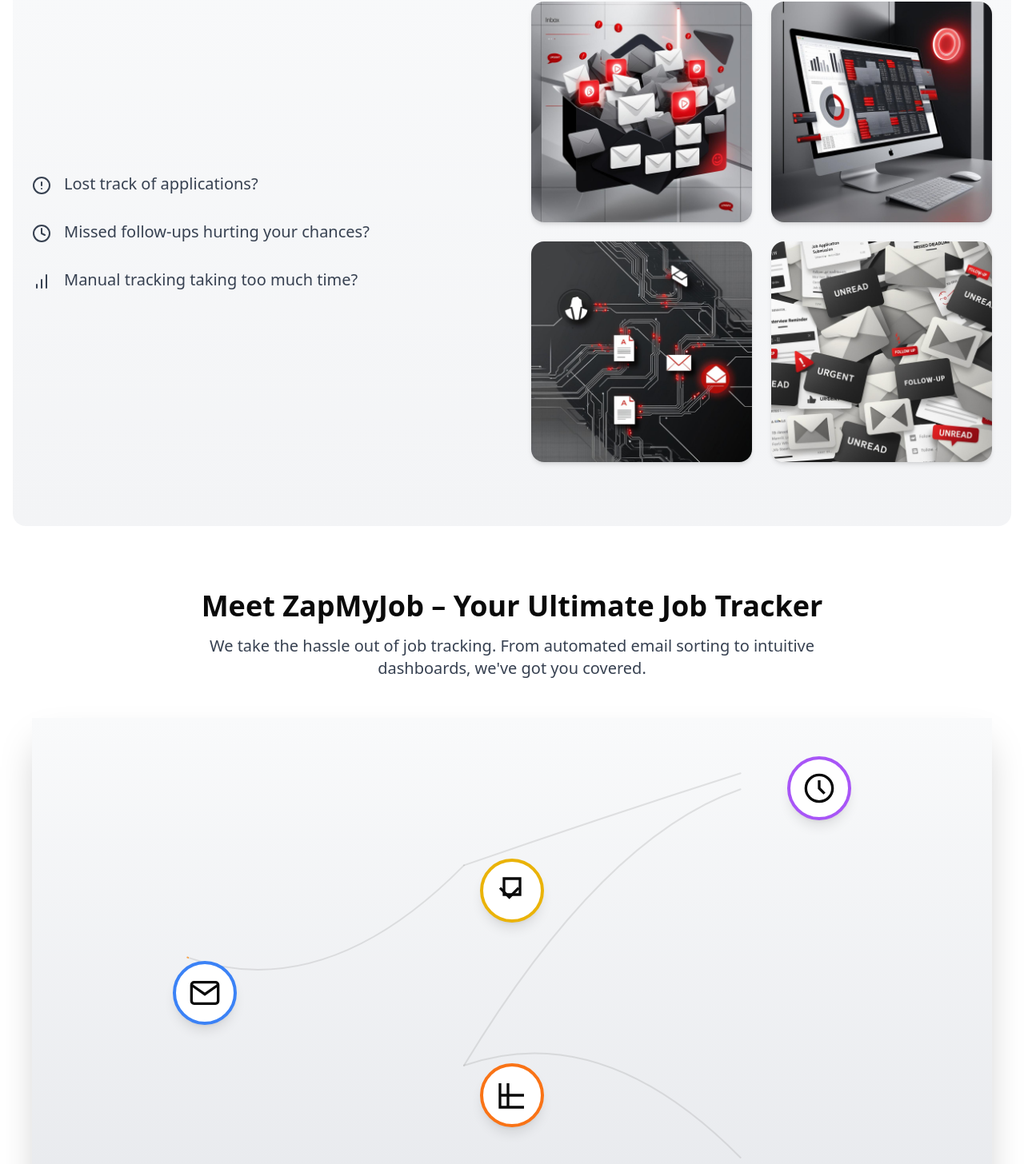
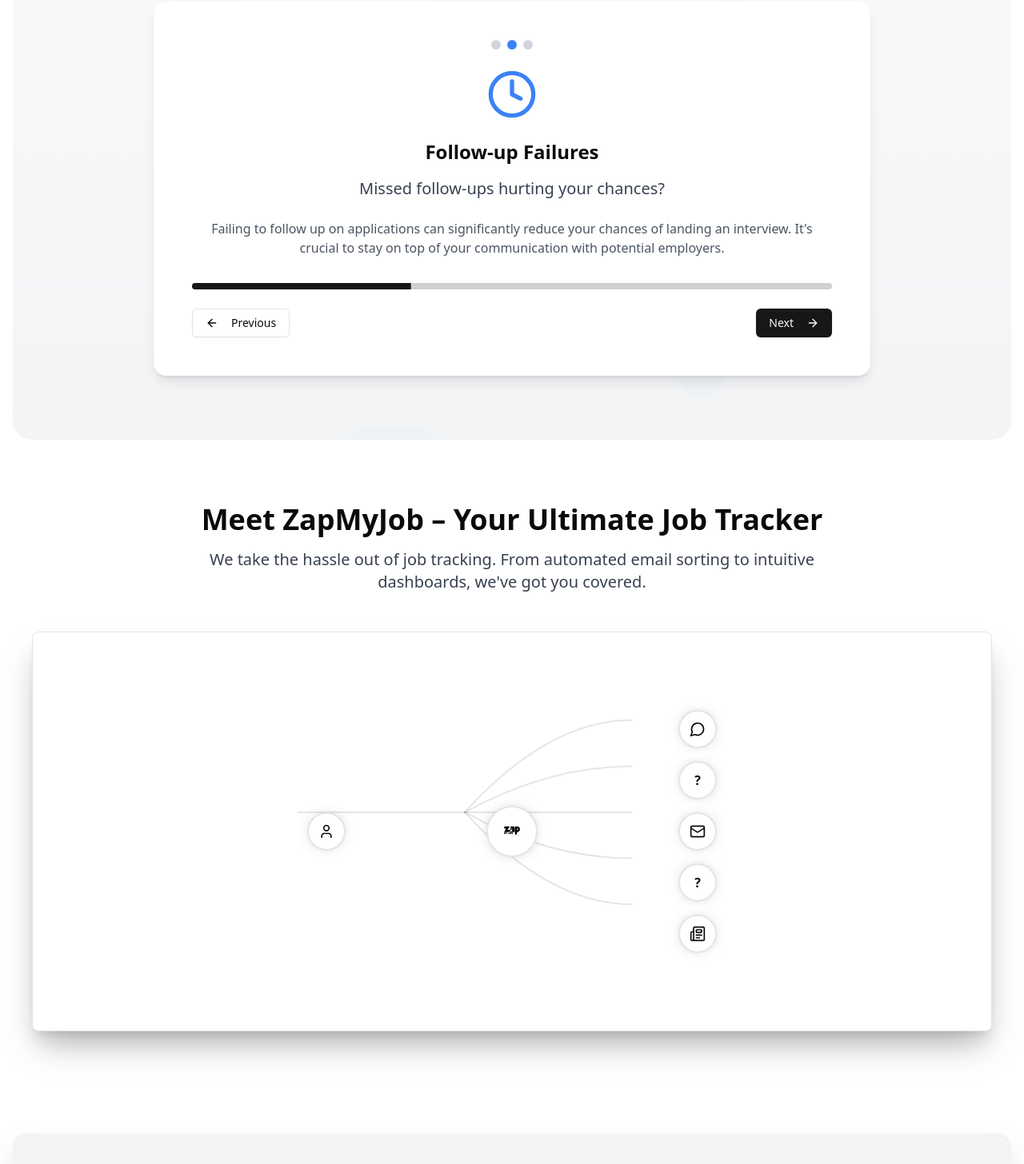
Before and after one commit to rambabu-143/zaplanding, a Next.js app: page / in a window 1280 px wide. Shown: the part 750-2206 px from the top of the page at 80% size. Built offline with nearby package versions, Linux system fonts and the light colour scheme.

Commit message:
changed the layotu of the second section

```diff
--- a/package.json
+++ b/package.json
@@ -10,6 +10,7 @@
   },
   "dependencies": {
     "@radix-ui/react-dialog": "^1.1.2",
+    "@radix-ui/react-progress": "^1.1.0",
     "@radix-ui/react-slot": "^1.1.0",
     "class-variance-authority": "^0.7.1",
     "clsx": "^2.1.1",
--- a/src/app/page.tsx
+++ b/src/app/page.tsx
@@ -1,7 +1,7 @@
 'use client'
 import { Navbar } from '@/components/navbar'
 import { Hero } from '@/components/hero'
-import { ProblemStatement } from '@/components/problem-statement'
+import { EnhancedMultiStepJobChallenges } from '@/components/problem-statement'
 import { SolutionOverview } from '@/components/solution-overview'
 import { ExclusiveOffer } from '@/components/exclusive-offer'
 import { Features } from '@/components/features'
@@ -23,7 +23,7 @@
 
       {/* Problem Statement Section */}
       <section id="problem-statement">
-        <ProblemStatement />
+        <EnhancedMultiStepJobChallenges />
       </section>
 
       {/* Solution Overview Section */}
--- a/src/components/anim.tsx
+++ b/src/components/anim.tsx
@@ -1,187 +1,120 @@
-"use client";
+"use client"
 
-import React, { forwardRef, useRef } from "react";
-import { AnimatedBeam } from "./ui/animated-beam";
+import React, { useRef } from "react"
+import Image from "next/image"
+import { cn } from "@/lib/utils"
+import { AnimatedBeam } from "./ui/animated-beam"
+import { User, Zap, FileText, MessageCircle, Newspaper, Mail, FileImage } from 'lucide-react'
 
-const Circle = forwardRef<
+const Circle = React.forwardRef<
   HTMLDivElement,
   { className?: string; children?: React.ReactNode }
 >(({ className, children }, ref) => {
   return (
     <div
       ref={ref}
-      className={`z-10 flex items-center justify-center rounded-full border-4 bg-white p-2 shadow-lg transition-transform duration-300 hover:scale-110 ${className}`}
+      className={cn(
+        "z-10 flex items-center justify-center rounded-full border-2 bg-white p-1 sm:p-2 md:p-3 shadow-[0_0_20px_-12px_rgba(0,0,0,0.8)]",
+        className,
+      )}
     >
       {children}
     </div>
-  );
-});
+  )
+})
 
-Circle.displayName = "Circle";
+Circle.displayName = "Circle"
 
-export function EmailAutomationResponsive() {
-  const containerRef = useRef<HTMLDivElement>(null);
-
-  // Refs for key nodes
-  const emailRef = useRef<HTMLDivElement>(null);
-  const parsingRef = useRef<HTMLDivElement>(null);
-  const processingRef = useRef<HTMLDivElement>(null);
-  const visualizationRef = useRef<HTMLDivElement>(null);
-  const dashboardRef = useRef<HTMLDivElement>(null);
+export function AnimatedBeamMultipleOutputDemo({
+  className,
+}: {
+  className?: string
+}) {
+  const containerRef = useRef<HTMLDivElement>(null)
+  const div1Ref = useRef<HTMLDivElement>(null)
+  const div2Ref = useRef<HTMLDivElement>(null)
+  const div3Ref = useRef<HTMLDivElement>(null)
+  const div4Ref = useRef<HTMLDivElement>(null)
+  const div5Ref = useRef<HTMLDivElement>(null)
+  const div6Ref = useRef<HTMLDivElement>(null)
+  const div7Ref = useRef<HTMLDivElement>(null)
 
   return (
     <div
-      className="relative w-full min-h-[500px] sm:min-h-[600px] md:min-h-[700px] overflow-hidden p-4 sm:p-8 md:p-12 bg-gradient-to-b from-gray-50 to-gray-200"
+      className={cn(
+        "relative flex h-[300px] sm:h-[400px] md:h-[500px] w-full items-center justify-center overflow-hidden rounded-lg border bg-background p-4 sm:p-6 md:p-10 shadow-xl",
+        className,
+      )}
       ref={containerRef}
     >
-      <div className="grid grid-cols-3 gap-4 sm:gap-8 md:gap-12 items-center justify-items-center h-full">
-        {/* Email Input */}
-        <Circle
-          ref={emailRef}
-          className="border-blue-500 w-12 h-12 sm:w-16 sm:h-16 md:w-20 md:h-20 col-start-1 row-start-3"
-        >
-          <Icons.email />
-        </Circle>
-
-        {/* Parsing */}
-        <Circle
-          ref={parsingRef}
-          className="border-yellow-500 w-12 h-12 sm:w-16 sm:h-16 md:w-20 md:h-20 col-start-2 row-start-2"
-        >
-          <Icons.parsing />
-        </Circle>
-
-        {/* Processing */}
-        <Circle
-          ref={processingRef}
-          className="border-purple-500 w-12 h-12 sm:w-16 sm:h-16 md:w-20 md:h-20 col-start-3 row-start-1"
-        >
-          <Icons.processing />
-        </Circle>
-
-        {/* Visualization */}
-        <Circle
-          ref={visualizationRef}
-          className="border-orange-500 w-12 h-12 sm:w-16 sm:h-16 md:w-20 md:h-20 col-start-2 row-start-4"
-        >
-          <Icons.visualization />
-        </Circle>
-
-        {/* Dashboard */}
-        <Circle
-          ref={dashboardRef}
-          className="border-green-500 w-12 h-12 sm:w-16 sm:h-16 md:w-20 md:h-20 col-start-3 row-start-5"
-        >
-          <Icons.dashboard />
-        </Circle>
+      <div className="flex size-full max-w-lg flex-row items-stretch justify-between gap-4 sm:gap-6 md:gap-10">
+        <div className="flex flex-col justify-center">
+          <Circle ref={div7Ref} className="size-8 sm:size-10 md:size-12">
+            <User className="h-4 w-4 sm:h-5 sm:w-5 md:h-6 md:w-6" />
+          </Circle>
+        </div>
+        <div className="flex flex-col justify-center">
+          <Circle ref={div6Ref} className="size-10 sm:size-12 md:size-16">
+          <Image src='/ZapmyjobLOgo.svg' alt='Zapmyjob Logo' width={100} height={100} />
+          </Circle>
+        </div>
+        <div className="flex flex-col justify-center gap-2 sm:gap-3 md:gap-4">
+          <Circle ref={div3Ref} className="size-8 sm:size-10 md:size-12">
+            <MessageCircle className="h-4 w-4 sm:h-5 sm:w-5 md:h-6 md:w-6" />
+          </Circle>
+          <Circle ref={div1Ref} className="size-8 sm:size-10 md:size-12">
+            {/* <FileImage className="h-4 w-4 sm:h-5 sm:w-5 md:h-6 md:w-6" /> */}
+            <p className="font-bold">?</p>
+          </Circle>
+          <Circle ref={div4Ref} className="size-8 sm:size-10 md:size-12">
+            <Mail className="h-4 w-4 sm:h-5 sm:w-5 md:h-6 md:w-6" />
+          </Circle>
+          <Circle ref={div2Ref} className="size-8 sm:size-10 md:size-12">
+          <p className="font-bold">?</p>
+          </Circle>
+          <Circle ref={div5Ref} className="size-8 sm:size-10 md:size-12">
+            <Newspaper className="h-4 w-4 sm:h-5 sm:w-5 md:h-6 md:w-6" />
+          </Circle>
+        </div>
       </div>
 
-      {/* Animated Beams */}
+      {/* AnimatedBeams */}
       <AnimatedBeam
         containerRef={containerRef}
-        fromRef={emailRef}
-        toRef={parsingRef}
-        curvature={-60}
-        startYOffset={-10}
-        endYOffset={-10}
-        // className="bg-gradient-to-r from-blue-500 via-teal-500 to-yellow-500"
+        fromRef={div1Ref}
+        toRef={div6Ref}
+        duration={3}
       />
       <AnimatedBeam
         containerRef={containerRef}
-        fromRef={parsingRef}
-        toRef={processingRef}
-        curvature={60}
-        startYOffset={-10}
-        endYOffset={-10}
-        // className="bg-gradient-to-r from-yellow-500 via-purple-500 to-pink-500"
+        fromRef={div2Ref}
+        toRef={div6Ref}
+        duration={3}
       />
       <AnimatedBeam
         containerRef={containerRef}
-        fromRef={processingRef}
-        toRef={visualizationRef}
-        curvature={-60}
-        startYOffset={10}
-        endYOffset={10}
-        // className="bg-gradient-to-r from-purple-500 via-orange-500 to-red-500"
+        fromRef={div3Ref}
+        toRef={div6Ref}
+        duration={3}
       />
       <AnimatedBeam
         containerRef={containerRef}
-        fromRef={visualizationRef}
-        toRef={dashboardRef}
-        curvature={60}
-        startYOffset={10}
-        endYOffset={10}
-        // className="bg-gradient-to-r from-orange-500 via-yellow-500 to-green-500"
+        fromRef={div4Ref}
+        toRef={div6Ref}
+        duration={3}
+      />
+      <AnimatedBeam
+        containerRef={containerRef}
+        fromRef={div5Ref}
+        toRef={div6Ref}
+        duration={3}
+      />
+      <AnimatedBeam
+        containerRef={containerRef}
+        fromRef={div6Ref}
+        toRef={div7Ref}
+        duration={3}
       />
     </div>
-  );
+  )
 }
-
-const Icons = {
-  email: () => (
-    <svg
-      xmlns="http://www.w3.org/2000/svg"
-      fill="none"
-      stroke="currentColor"
-      strokeWidth="2"
-      viewBox="0 0 24 24"
-      className="w-6 h-6 sm:w-8 sm:h-8 md:w-10 md:h-10"
-    >
-      <path d="M4 4h16c1.1 0 2 .9 2 2v12c0 1.1-.9 2-2 2H4c-1.1 0-2-.9-2-2V6c0-1.1.9-2 2-2z" />
-      <polyline points="22,6 12,13 2,6"></polyline>
-    </svg>
-  ),
-  parsing: () => (
-    <svg
-      xmlns="http://www.w3.org/2000/svg"
-      fill="none"
-      stroke="currentColor"
-      strokeWidth="2"
-      viewBox="0 0 24 24"
-      className="w-6 h-6 sm:w-8 sm:h-8 md:w-10 md:h-10"
-    >
-      <path d="M3 10l7 7 7-7" />
-      <path d="M6 3h12v12H6z" />
-    </svg>
-  ),
-  processing: () => (
-    <svg
-      xmlns="http://www.w3.org/2000/svg"
-      fill="none"
-      stroke="currentColor"
-      strokeWidth="2"
-      viewBox="0 0 24 24"
-      className="w-6 h-6 sm:w-8 sm:h-8 md:w-10 md:h-10"
-    >
-      <circle cx="12" cy="12" r="10" />
-      <path d="M12 6v6l4 4" />
-    </svg>
-  ),
-  visualization: () => (
-    <svg
-      xmlns="http://www.w3.org/2000/svg"
-      fill="none"
-      stroke="currentColor"
-      strokeWidth="2"
-      viewBox="0 0 24 24"
-      className="w-6 h-6 sm:w-8 sm:h-8 md:w-10 md:h-10"
-    >
-      <path d="M3 3v18h18M3 12h18M9 3v18" />
-    </svg>
-  ),
-  dashboard: () => (
-    <svg
-      xmlns="http://www.w3.org/2000/svg"
-      fill="none"
-      stroke="currentColor"
-      strokeWidth="2"
-      viewBox="0 0 24 24"
-      className="w-6 h-6 sm:w-8 sm:h-8 md:w-10 md:h-10"
-    >
-      <rect x="3" y="3" width="7" height="7" />
-      <rect x="14" y="3" width="7" height="7" />
-      <rect x="3" y="14" width="7" height="7" />
-      <rect x="14" y="14" width="7" height="7" />
-    </svg>
-  ),
-};
--- a/src/components/hero.tsx
+++ b/src/components/hero.tsx
@@ -3,6 +3,7 @@
 import { Button } from './ui/button'
 import { motion } from 'framer-motion'
 import { Brain } from 'lucide-react'
+import RetroGrid from './ui/retro-grid'
 
 export function Hero() {
   return (
@@ -94,6 +95,7 @@
           <p className="text-sm text-black">9,300/10,000 spots claimed</p>
         </motion.div>
       </div>
+      <RetroGrid/>
     </section>
   )
 }
--- a/src/components/pricing.tsx
+++ b/src/components/pricing.tsx
@@ -44,7 +44,7 @@
             </div>
             <div className="p-8">
               <Repeat className="w-12 h-12 text-gray-600 mb-4" />
-              <h3 className="text-2xl font-bold mb-2">₹888/month (Post-Launch)</h3>
+              <h3 className="text-2xl font-bold mb-2">₹1499/month (Post-Launch)</h3>
               <p className="text-gray-600 mb-4">Regular pricing after launch</p>
               <ul className="space-y-2 mb-6">
                 <li className="flex items-center">
--- a/src/components/problem-statement.tsx
+++ b/src/components/problem-statement.tsx
@@ -1,55 +1,141 @@
-import { motion } from "framer-motion";
-import { AlertCircle, Clock, BarChart } from "lucide-react";
+"use client"
+import React from "react"
+import { useState, useEffect } from "react"
+import { motion, AnimatePresence } from "framer-motion"
+import { AlertCircle, Clock, BarChart, ArrowRight, ArrowLeft } from 'lucide-react'
+import { Button } from "@/components/ui/button"
+import { Progress } from "./ui/progress"
 
-const problems = [
-  { text: "Lost track of applications?", icon: AlertCircle },
-  { text: "Missed follow-ups hurting your chances?", icon: Clock },
-  { text: "Manual tracking taking too much time?", icon: BarChart },
-];
+const challenges = [
+  {
+    title: "Application Overload",
+    text: "Lost track of applications?",
+    icon: AlertCircle,
+    description: "Keeping track of numerous job applications can be overwhelming. It's easy to lose sight of where you've applied and the status of each application."
+  },
+  {
+    title: "Follow-up Failures",
+    text: "Missed follow-ups hurting your chances?",
+    icon: Clock,
+    description: "Failing to follow up on applications can significantly reduce your chances of landing an interview. It's crucial to stay on top of your communication with potential employers."
+  },
+  {
+    title: "Time-Consuming Tracking",
+    text: "Manual tracking taking too much time?",
+    icon: BarChart,
+    description: "Manually tracking your job search progress can be incredibly time-consuming. This takes away valuable time that could be spent on tailoring applications or preparing for interviews."
+  },
+]
 
-export function ProblemStatement() {
+export function EnhancedMultiStepJobChallenges() {
+  const [currentStep, setCurrentStep] = useState(0)
+  const [progress, setProgress] = useState(0)
+
+  useEffect(() => {
+    const timer = setInterval(() => {
+      setProgress((oldProgress) => {
+        if (oldProgress === 100) {
+          setCurrentStep((prevStep) => (prevStep + 1) % challenges.length)
+          return 0
+        }
+        return Math.min(oldProgress + 2, 100)
+      })
+    }, 100)
+
+    return () => clearInterval(timer)
+  }, [currentStep])
+
+  const nextStep = () => {
+    setCurrentStep((prevStep) => (prevStep + 1) % challenges.length)
+    setProgress(0)
+  }
+
+  const prevStep = () => {
+    setCurrentStep((prevStep) => (prevStep - 1 + challenges.length) % challenges.length)
+    setProgress(0)
+  }
+
   return (
-    <section className="py-20 bg-gradient-to-b rounded-2xl from-gray-50 to-gray-100">
-      <div className="container mx-auto px-6">
+    <section className="py-20 bg-gradient-to-b from-gray-50 to-gray-100 rounded-3xl relative overflow-hidden">
+      <motion.div
+        className="absolute inset-0 z-0"
+        initial={{ opacity: 0 }}
+        animate={{ opacity: 1 }}
+
+      >
+        {[...Array(20)].map((_, i) => (
+          <motion.div
+            key={i}
+            className="absolute bg-blue-200 rounded-full"
+            style={{
+              width: Math.random() * 100 + 50,
+              height: Math.random() * 100 + 50,
+              top: `${Math.random() * 100}%`,
+              left: `${Math.random() * 100}%`,
+            }}
+            initial={{ scale: 0, opacity: 0 }}
+            animate={{ scale: 1, opacity: 0.1 }}
+
+          />
+        ))}
+      </motion.div>
+      <div className="container mx-auto px-6 relative z-10">
         <h2 className="text-3xl md:text-4xl font-bold text-center mb-12">
           Common Job Search Challenges
         </h2>
-        <div className="grid md:grid-cols-2 gap-12 items-center">
-          <div className="space-y-8">
-            {problems.map((problem, index) => (
+        <div className="max-w-4xl mx-auto">
+          <AnimatePresence mode="wait">
+            <motion.div
+              key={currentStep}
+              initial={{ opacity: 0, y: 20 }}
+              animate={{ opacity: 1, y: 0 }}
+              exit={{ opacity: 0, y: -20 }}
+              transition={{ duration: 0.5 }}
+              className="bg-white rounded-2xl shadow-lg p-8 md:p-12"
+            >
+              <div className="flex items-center justify-center mb-6">
+                {challenges.map((_, index) => (
+                  <motion.div
+                    key={index}
+                    className={`w-3 h-3 rounded-full mx-1 ${
+                      index === currentStep ? "bg-blue-500" : "bg-gray-300"
+                    }`}
+                    initial={{ scale: 1 }}
+                    animate={{ scale: index === currentStep ? [1, 1.2, 1] : 1 }}
+                    transition={{ duration: 0.5 }}
+                  />
+                ))}
+              </div>
               <motion.div
-                key={index}
-                className="flex items-start space-x-4"
-                initial={{ opacity: 0, x: -20 }}
-                animate={{ opacity: 1, x: 0 }}
-                transition={{ duration: 0.5, delay: index * 0.1 }}
+                className="flex items-center justify-center mb-6"
+
               >
-                <problem.icon className="w-6 h-6 text-gray-700 mt-1" />
-                <p className="text-xl text-gray-700">{problem.text}</p>
+                {React.createElement(challenges[currentStep].icon, {
+                  className: "w-16 h-16 text-blue-500",
+                })}
               </motion.div>
-            ))}
-          </div>
-          <motion.div
-            className="grid grid-cols-2 gap-6"
-            initial={{ opacity: 0, scale: 0.9 }}
-            animate={{ opacity: 1, scale: 1 }}
-            transition={{ duration: 0.5 }}
-          >
-            {[1, 2, 3, 4].map((index) => (
-              <div
-                key={index}
-                className="aspect-square bg-white rounded-2xl shadow-md  flex items-center justify-center"
-              >
-                <img
-                  src={`/${index}.jpg`}
-                  alt={`Problem illustration ${index}`}
-                  className="w-full h-full object-contain rounded-2xl"
-                />
+              <h3 className="text-2xl font-semibold text-center mb-4">
+                {challenges[currentStep].title}
+              </h3>
+              <p className="text-xl text-gray-700 text-center mb-6">
+                {challenges[currentStep].text}
+              </p>
+              <p className="text-gray-600 text-center mb-8">
+                {challenges[currentStep].description}
+              </p>
+              <Progress value={progress} className="mb-6" />
+              <div className="flex justify-between items-center">
+                <Button onClick={prevStep} variant="outline">
+                  <ArrowLeft className="mr-2 h-4 w-4" /> Previous
+                </Button>
+                <Button onClick={nextStep}>
+                  Next <ArrowRight className="ml-2 h-4 w-4" />
+                </Button>
               </div>
-            ))}
-          </motion.div>
+            </motion.div>
+          </AnimatePresence>
         </div>
       </div>
     </section>
-  );
+  )
 }
--- a/src/components/solution-overview.tsx
+++ b/src/components/solution-overview.tsx
@@ -1,7 +1,7 @@
 import { motion } from 'framer-motion'
 import { Button } from './ui/button'
 import { VideoDialog } from './video-dialog'
-import { EmailAutomationResponsive } from './anim'
+import { AnimatedBeamMultipleOutputDemo } from './anim'
 
 export function SolutionOverview() {
   return (
@@ -32,7 +32,7 @@
           transition={{ duration: 0.5, delay: 0.4 }}
         >
           {/* <VideoDialog /> */}
-          <EmailAutomationResponsive />
+          <AnimatedBeamMultipleOutputDemo />
         </motion.div>
         {/* <motion.div
           initial={{ opacity: 0, y: 20 }}
--- a/src/components/ui/animated-beam.tsx
+++ b/src/components/ui/animated-beam.tsx
@@ -7,7 +7,7 @@
 
 export interface AnimatedBeamProps {
   className?: string;
-  containerRef: RefObject<HTMLElement>; // Container ref
+  containerRef: RefObject<HTMLElement>;
   fromRef: RefObject<HTMLElement>;
   toRef: RefObject<HTMLElement>;
   curvature?: number;
@@ -31,7 +31,7 @@
   fromRef,
   toRef,
   curvature = 0,
-  reverse = false, // Include the reverse prop
+  reverse = false,
   duration = Math.random() * 3 + 4,
   delay = 0,
   pathColor = "gray",
@@ -48,7 +48,6 @@
   const [pathD, setPathD] = useState("");
   const [svgDimensions, setSvgDimensions] = useState({ width: 0, height: 0 });
 
-  // Calculate the gradient coordinates based on the reverse prop
   const gradientCoordinates = reverse
     ? {
         x1: ["90%", "-10%"],
@@ -91,24 +90,24 @@
       }
     };
 
-    // Initialize ResizeObserver
-    const resizeObserver = new ResizeObserver((entries) => {
-      // For all entries, recalculate the path
-      for (let entry of entries) {
-        updatePath();
-      }
+    const handleResize = () => {
+      updatePath();
+    };
+
+    window.addEventListener("resize", handleResize);
+
+    const resizeObserver = new ResizeObserver(() => {
+      updatePath();
     });
 
-    // Observe the container element
     if (containerRef.current) {
       resizeObserver.observe(containerRef.current);
     }
 
-    // Call the updatePath initially to set the initial path
     updatePath();
 
-    // Clean up the observer on component unmount
     return () => {
+      window.removeEventListener("resize", handleResize);
       resizeObserver.disconnect();
     };
   }, [
@@ -168,7 +167,7 @@
           transition={{
             delay,
             duration,
-            ease: [0.16, 1, 0.3, 1], // https://easings.net/#easeOutExpo
+            ease: [0.16, 1, 0.3, 1],
             repeat: Infinity,
             repeatDelay: 0,
           }}
--- /dev/null
+++ b/src/components/ui/progress.tsx
@@ -0,0 +1,28 @@
+"use client"
+
+import * as React from "react"
+import * as ProgressPrimitive from "@radix-ui/react-progress"
+
+import { cn } from "@/lib/utils"
+
+const Progress = React.forwardRef<
+  React.ElementRef<typeof ProgressPrimitive.Root>,
+  React.ComponentPropsWithoutRef<typeof ProgressPrimitive.Root>
+>(({ className, value, ...props }, ref) => (
+  <ProgressPrimitive.Root
+    ref={ref}
+    className={cn(
+      "relative h-2 w-full overflow-hidden rounded-full bg-primary/20",
+      className
+    )}
+    {...props}
+  >
+    <ProgressPrimitive.Indicator
+      className="h-full w-full flex-1 bg-primary transition-all"
+      style={{ transform: `translateX(-${100 - (value || 0)}%)` }}
+    />
+  </ProgressPrimitive.Root>
+))
+Progress.displayName = ProgressPrimitive.Root.displayName
+
+export { Progress }
```
Also changed, not shown: src/components/footer.tsx (+55 -29 lines), src/components/ui/retro-grid.tsx (added, +39 -0 lines), tailwind.config.ts (+13 -0 lines), 1 other file (tests, documents, lock files or other folders).
